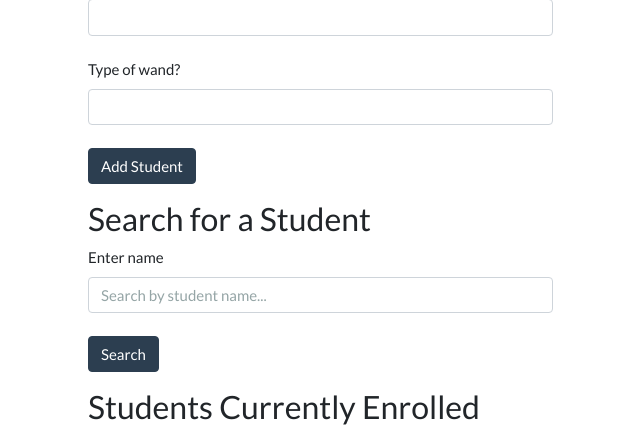
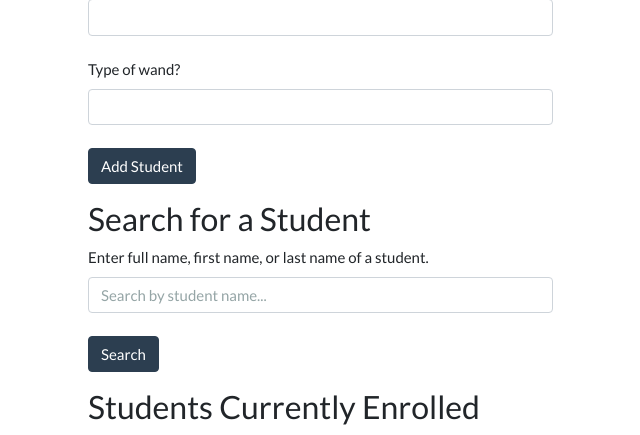
Before and after one commit to lagunasmel/Hogwarts-Registrar, a Flask app: template templates/students.html in a window 1280 px wide. Shown: the part 438-873 px from the top of the page, without its empty margins (87-727 px from the left). Run offline with Flask 2, Linux system fonts and the light colour scheme; the template is opened without the code that fills it, so the values that code supplies are empty; some libraries are stand-ins or nearby versions.

Commit message:
update students.html

```diff
--- a/templates/students.html
+++ b/templates/students.html
@@ -43,7 +43,7 @@
         <p></p>
 
         <h3>Search for a Student</h3>
-        <label for="searchStudent">Enter name</label>
+        <label for="searchStudent">Enter full name, first name, or last name of a student.</label>
         <input type="text" placeholder="Search by student name..." class="form-control w-50" id="searchStudent">
         <br><input type="button" value="Search" name="Search For Student" id="searchStudentSubmit"
                    class="btn btn-primary">
```
